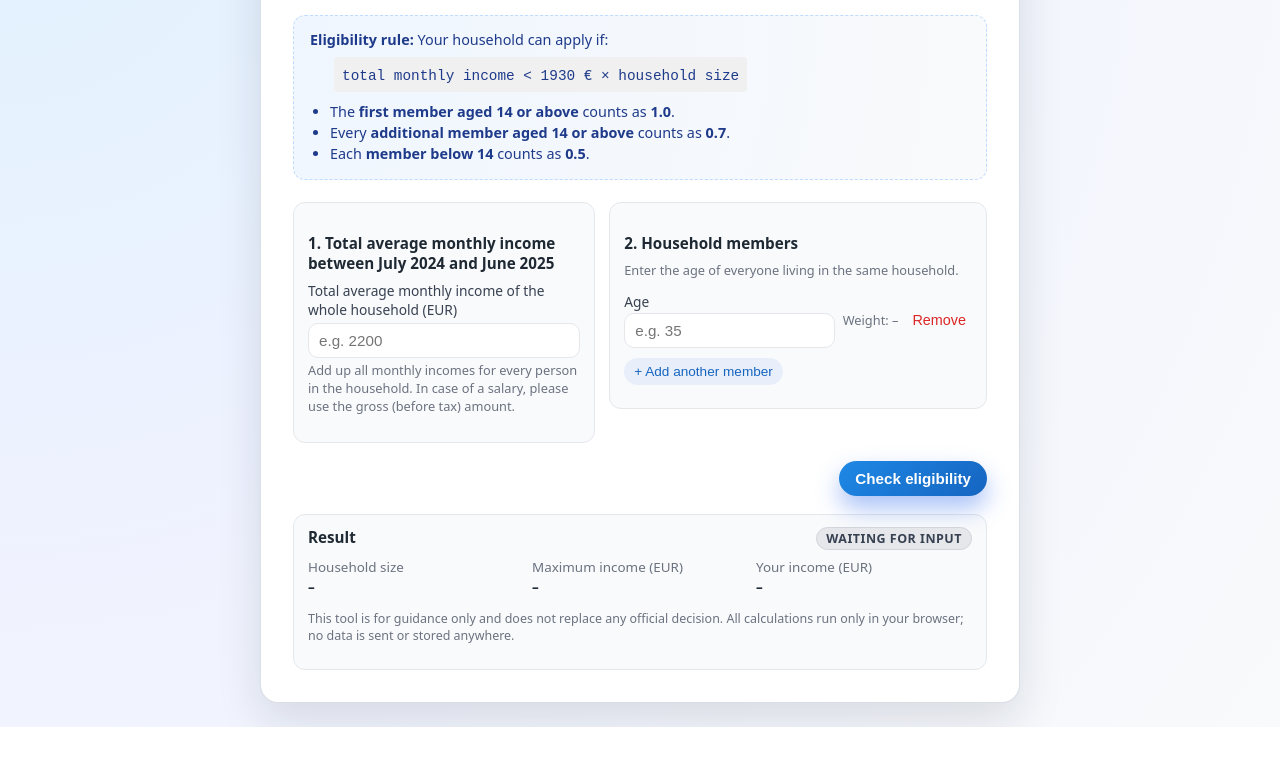
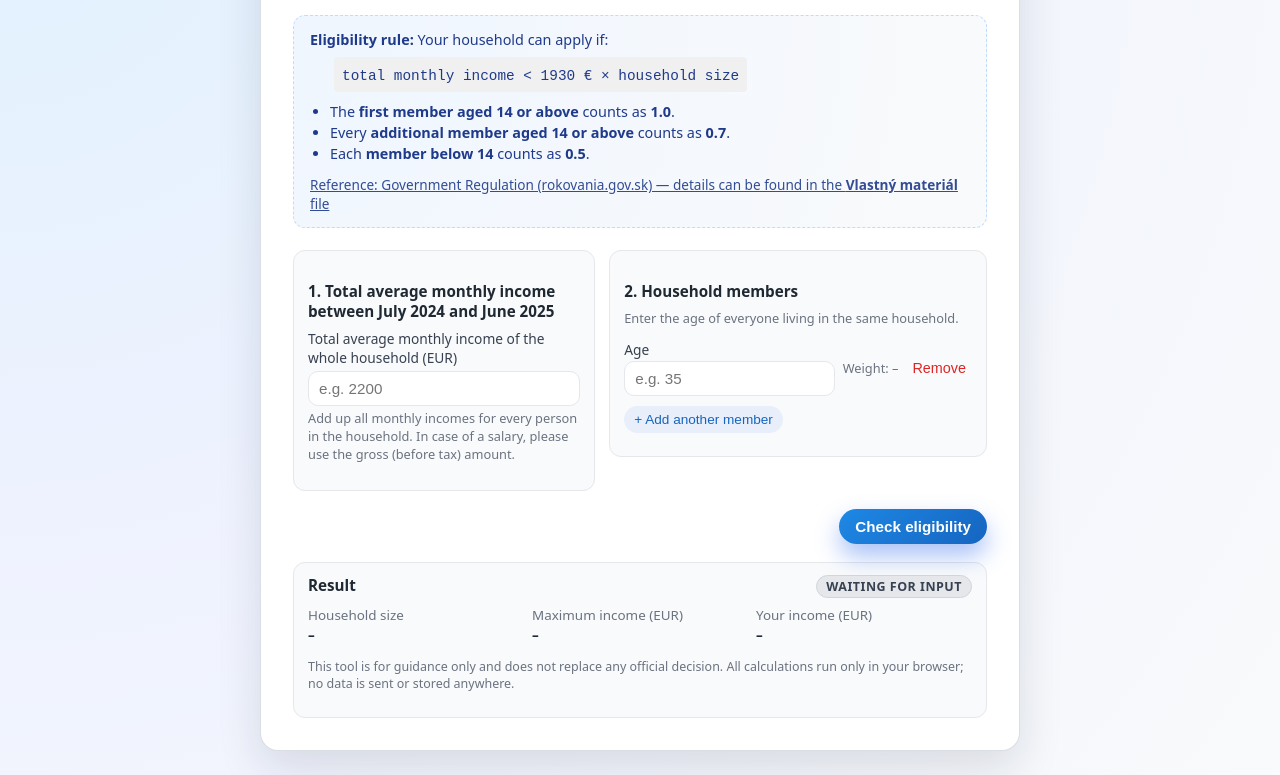
Before and after one commit to kalosisz/slov-energy, a plain HTML site: page index.html in a window 1280 px wide. Shown: the part 142-917 px from the top of the page. Before the commit the page ends 869 px from the top, so only its background shows below. Drawn offline with Linux system fonts and the light colour scheme.

Commit message:
feat: favicon and calculation reference

```diff
--- a/index.html
+++ b/index.html
@@ -4,6 +4,7 @@
     <meta charset="UTF-8" />
     <title>Energy Help Eligibility Checker</title>
     <meta name="viewport" content="width=device-width, initial-scale=1" />
+    <link rel="icon" type="image/x-icon" href="favicon.ico" />
     <style>
       :root {
         --bg: #f3f5fb;
@@ -386,6 +387,9 @@
             <li>Every <strong>additional member aged 14 or above</strong> counts as <strong>0.7</strong>.</li>
             <li>Each <strong>member below 14</strong> counts as <strong>0.5</strong>.</li>
           </ul>
+          <div style="margin-top: 0.75rem; font-size: 0.85rem; opacity: 0.9">
+            <a href="https://rokovania.gov.sk/RVL/Material/31398/1" target="_blank" rel="noopener noreferrer" style="color: inherit; text-decoration: underline">Reference: Government Regulation (rokovania.gov.sk) — details can be found in the <strong>Vlastný materiál</strong> file</a>
+          </div>
         </section>
 
         <div class="form-grid">
```
Also changed, not shown: favicon.ico (added).
